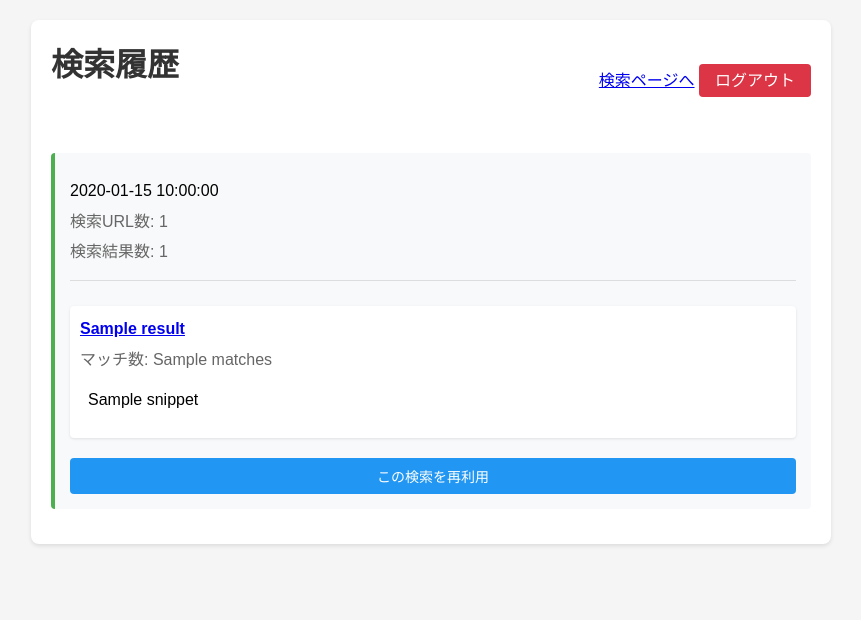
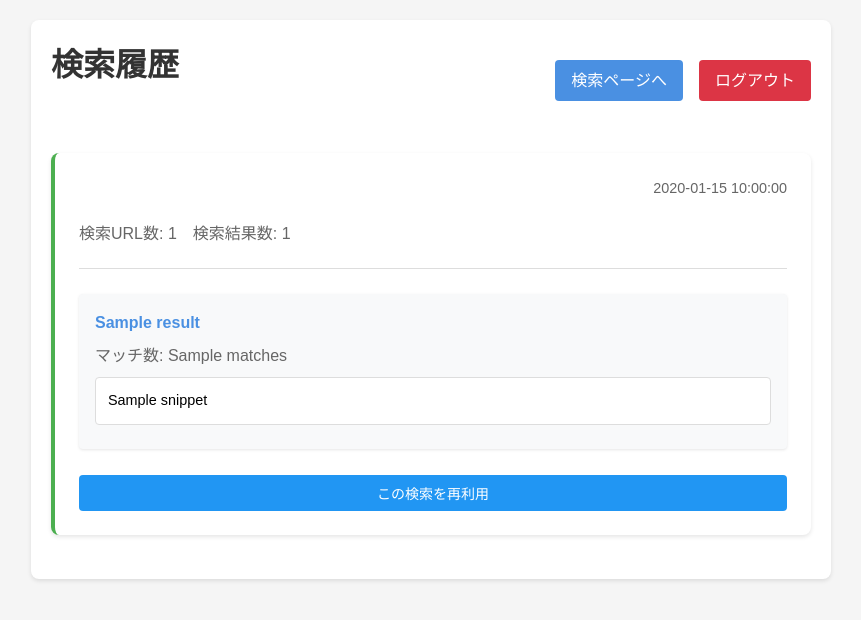
Before and after one commit to cocoali/text-searcher, a Flask app: template templates/history.html in a window 1280 px wide. Shown: the top 620 px of the page, without its empty margins (209-1070 px from the left). Run offline with Flask 3, Linux system fonts and the light colour scheme; the template is opened without the code that fills it: most values are stand-ins (such as "Sample title", 1, 10 or a date in 2020).

Commit message:
Update app.py/style.css/index.html

```diff
--- a/app.py
+++ b/app.py
@@ -64,6 +64,21 @@ def logout():
 @login_required
 def index():
     return render_template('index.html', user=session['user'])
+
+@app.route('/history')
+@login_required
+def history():
+    """検索履歴ページを表示"""
+    try:
+        with open('search_history.json', 'r', encoding='utf-8') as f:
+            history = json.load(f)
+    except FileNotFoundError:
+        history = []
+
+    # 履歴を日時でソート（新しい順）
+    history.sort(key=lambda x: x.get('last_updated', ''), reverse=True)
+
+    return render_template('history.html', history=history)
 
 class WebTextSearcher:
     def __init__(self):
--- a/static/style.css
+++ b/static/style.css
@@ -476,3 +476,111 @@ mark {
 .logout-btn:hover {
   background-color: #c82333;
 }
+
+.nav-links {
+  display: flex;
+  gap: 1rem;
+  align-items: center;
+}
+
+.nav-btn {
+  padding: 0.5rem 1rem;
+  background-color: #4a90e2;
+  color: white;
+  text-decoration: none;
+  border-radius: 4px;
+  transition: background-color 0.2s;
+}
+
+.nav-btn:hover {
+  background-color: #357abd;
+}
+
+.history-container {
+  margin-top: 2rem;
+}
+
+.history-item {
+  background-color: #fff;
+  border-radius: 8px;
+  box-shadow: 0 2px 4px rgba(0, 0, 0, 0.1);
+  margin-bottom: 1.5rem;
+  padding: 1.5rem;
+}
+
+.history-header {
+  display: flex;
+  justify-content: space-between;
+  align-items: center;
+  margin-bottom: 1rem;
+}
+
+.history-header h3 {
+  margin: 0;
+  color: #333;
+}
+
+.history-date {
+  color: #666;
+  font-size: 0.9rem;
+}
+
+.history-stats {
+  display: flex;
+  gap: 1rem;
+  margin-bottom: 1rem;
+  color: #666;
+}
+
+.history-results {
+  margin-top: 1rem;
+}
+
+.history-result-item {
+  background-color: #f8f9fa;
+  border-radius: 4px;
+  padding: 1rem;
+  margin-bottom: 1rem;
+}
+
+.history-result-item h4 {
+  margin: 0 0 0.5rem 0;
+}
+
+.history-result-item h4 a {
+  color: #4a90e2;
+  text-decoration: none;
+}
+
+.history-result-item h4 a:hover {
+  text-decoration: underline;
+}
+
+.snippet {
+  background-color: #fff;
+  border: 1px solid #ddd;
+  border-radius: 4px;
+  padding: 0.75rem;
+  margin-top: 0.5rem;
+  font-size: 0.9rem;
+  line-height: 1.5;
+}
+
+.snippet mark {
+  background-color: #fff3cd;
+  padding: 0.1rem 0.2rem;
+  border-radius: 2px;
+}
+
+.history-actions {
+  margin-top: 1rem;
+  text-align: right;
+}
+
+.no-history {
+  text-align: center;
+  padding: 2rem;
+  background-color: #f8f9fa;
+  border-radius: 8px;
+  color: #666;
+}
--- a/templates/index.html
+++ b/templates/index.html
@@ -12,7 +12,10 @@
     <div class="container">
         <div class="header">
             <h1>ウェブテキスト検索</h1>
-            <a href="{{ url_for('logout') }}" class="logout-btn">ログアウト</a>
+            <div class="nav-links">
+                <a href="{{ url_for('history') }}" class="nav-btn">検索履歴</a>
+                <a href="{{ url_for('logout') }}" class="logout-btn">ログアウト</a>
+            </div>
         </div>
 
         <form id="searchForm">
```
